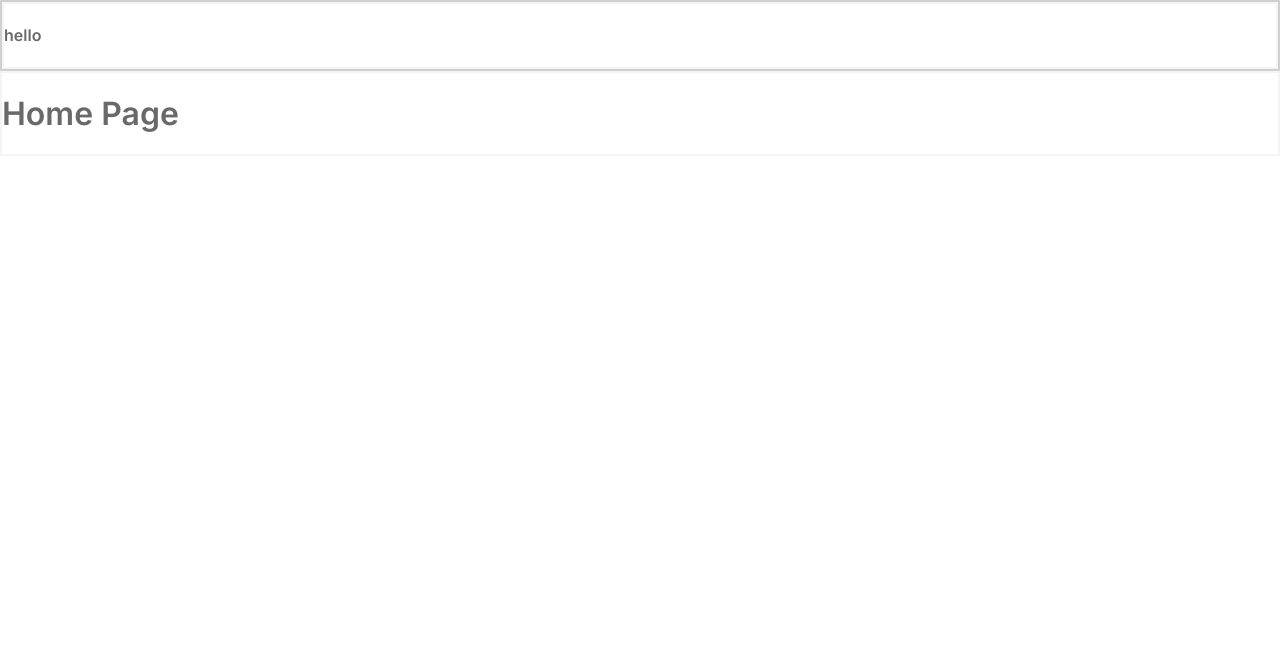
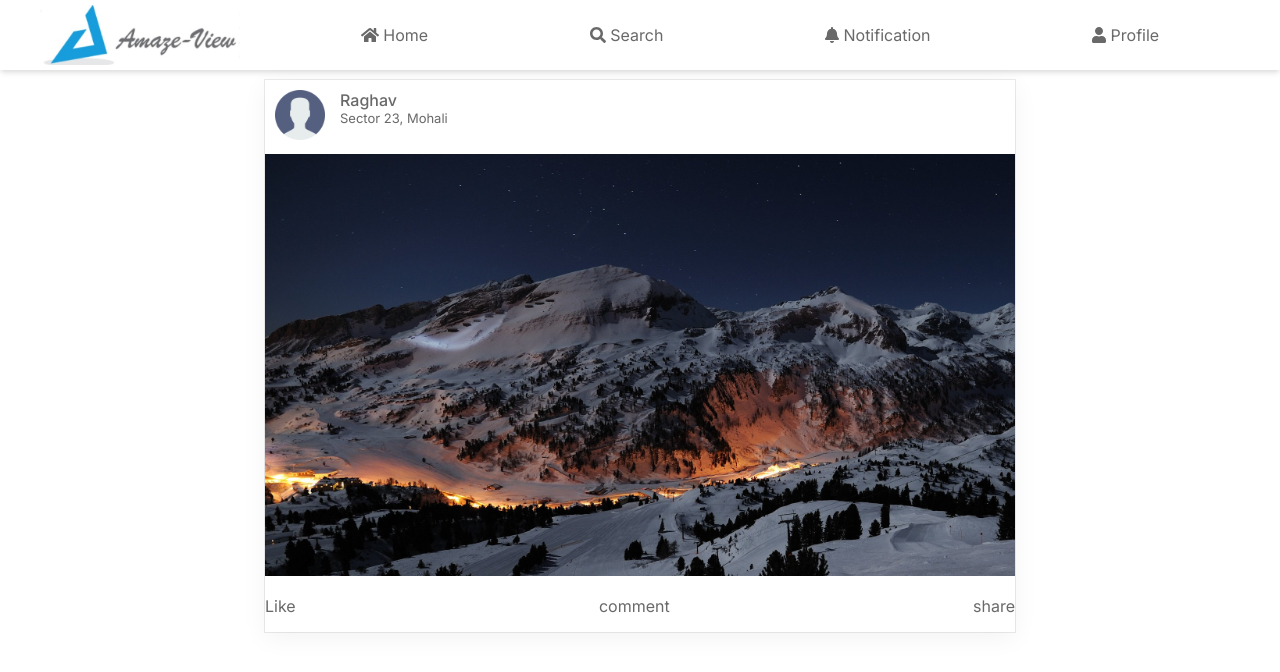
Before and after one commit to dr-cyberx/Amaze-View, a Next.js app in the folder client/: page /Home in a window 1280 px wide. Shown: the top 672 px of the page. Built offline with nearby package versions, Linux system fonts and the light colour scheme; sample sign-in values are in the browser's storage.

Commit message:
adding post card component

```diff
--- a/client/components/general/Navbar.tsx
+++ b/client/components/general/Navbar.tsx
@@ -1,13 +1,37 @@
 import React from "react";
 import StandardView from "./StandardWidth";
-import styles from "../../styles/Navbar.module.scss";
+import Logo from "@components/reusable/Logo";
+import { FontAwesomeIcon } from "@fortawesome/react-fontawesome";
+import {
+  faHome,
+  faSearch,
+  faBell,
+  faUser,
+} from "@fortawesome/free-solid-svg-icons";
+import styles from "@styles/Navbar.module.scss";
 
 const Navbar: React.FunctionComponent = (): JSX.Element => {
   return (
     <div className={styles.navbar_container}>
       <StandardView>
         <div className={styles.navbar}>
-          <h4>hello</h4>
+          <div className={styles.navbar_logo}>
+            <Logo size="small" />
+          </div>
+          <ul className={styles.nav_links}>
+            <li>
+              <FontAwesomeIcon size="1x" icon={faHome} /> Home
+            </li>
+            <li>
+              <FontAwesomeIcon size="1x" icon={faSearch} /> Search
+            </li>
+            <li>
+              <FontAwesomeIcon size="1x" icon={faBell} /> Notification
+            </li>
+            <li>
+              <FontAwesomeIcon size="1x" icon={faUser} /> Profile
+            </li>
+          </ul>
         </div>
       </StandardView>
     </div>
--- /dev/null
+++ b/client/components/general/PostCard.tsx
@@ -0,0 +1,41 @@
+import React from "react";
+import Image from "next/image";
+import style from "@styles/PostCard.module.scss";
+
+const PostCard: React.FunctionComponent = (): JSX.Element => {
+  return (
+    <div className={style.Post_Card}>
+      <div className={style.Post_card_head}>
+        <div className={style.userIcon}>
+          <Image
+            alt="Mountains"
+            src="/userIcon.png"
+            objectFit="cover"
+            height="50px"
+            width="50px"
+          />
+        </div>
+        <div>
+          <p style={{ margin: "0", fontWeight: 450 }}>Raghav</p>
+          <p style={{ margin: "0", fontSize: "13px" }}>Sector 23, Mohali</p>
+        </div>
+      </div>
+      <div className={style.Post_card_body}>
+        <Image
+          alt="Mountains"
+          src="/mountainWallpaper.jpg"
+          objectFit="cover"
+          height="450px"
+          width="800px"
+        />
+      </div>
+      <div className={style.Post_card_foot}>
+        <p>Like</p>
+        <p>comment</p>
+        <p>share</p>
+      </div>
+    </div>
+  );
+};
+
+export default PostCard;
--- a/client/components/reusable/Logo.tsx
+++ b/client/components/reusable/Logo.tsx
@@ -8,10 +8,10 @@ interface ILogo {
 const handleHeight = (size: string): string => {
   switch (size) {
     case "small":
-      return "80px";
+      return "60px";
     case "medium":
       return "100px";
-    case "small":
+    case "large":
       return "150px";
     default:
       return "100px";
@@ -21,10 +21,10 @@ const handleHeight = (size: string): string => {
 const handleWidth = (size: string): string => {
   switch (size) {
     case "small":
-      return "300";
+      return "200";
     case "medium":
       return "350px";
-    case "small":
+    case "large":
       return "400";
     default:
       return "350";
--- a/client/pages/Home.tsx
+++ b/client/pages/Home.tsx
@@ -1,7 +1,8 @@
 import React, { useEffect } from "react";
 import router from "next/router";
-import Navbar from "../components/general/Navbar";
-import StandardView from "../components/general/StandardWidth";
+import Navbar from "@components/general/Navbar";
+import StandardView from "@components/general/StandardWidth";
+import PostCard from "@components/general/PostCard";
 
 const Home: React.FunctionComponent = (): JSX.Element => {
   useEffect(() => {
@@ -16,7 +17,7 @@ const Home: React.FunctionComponent = (): JSX.Element => {
     <>
       <Navbar />
       <StandardView>
-        <h1>Home Page</h1>
+        <PostCard />
       </StandardView>
     </>
   );
--- a/client/pages/auth/Login.tsx
+++ b/client/pages/auth/Login.tsx
@@ -1,5 +1,4 @@
 import React, { useEffect, useState } from "react";
-import Image from "next/image";
 import { gql, useMutation } from "@apollo/client";
 import router from "next/router";
 import TextField from "../../components/reusable/TextField";
@@ -95,7 +94,7 @@ const Login: React.FunctionComponent = (): JSX.Element => {
   return (
     <div className={styles.Login_container}>
       <div className={styles.Logo_wrapper}>
-        <Logo size="small" />
+        <Logo size="medium" />
       </div>
       <div className={styles.Login_form_container}>
         <div className={styles.form}>
--- a/client/styles/Navbar.module.scss
+++ b/client/styles/Navbar.module.scss
@@ -1,6 +1,32 @@
 .navbar_container {
   width: 100vw;
   min-height: 70px;
+  padding-top: 5px;
   max-height: auto;
-  border: 2px solid rgb(208, 208, 208);
+  box-shadow: rgba(0, 0, 0, 0.1) 0px 4px 6px -1px,
+    rgba(0, 0, 0, 0.06) 0px 2px 4px -1px;
+  & .navbar {
+    // border: 2px solid red;
+    display: flex;
+    justify-content: space-between;
+    & .nav_links {
+      flex: 1;
+      display: flex;
+      text-decoration: none;
+      list-style: none;
+      //   border: 2px solid red;
+      justify-content: space-around;
+      align-items: center;
+      cursor: pointer;
+      transition: all 0.3s ease-in-out;
+    }
+    & .nav_links li:hover {
+      color: black;
+    }
+    & .navbar_logo {
+      display: flex;
+      //   border: 2px solid red;
+      justify-content: space-around;
+    }
+  }
 }
--- /dev/null
+++ b/client/styles/PostCard.module.scss
@@ -0,0 +1,26 @@
+.Post_Card {
+  width: 750px;
+
+  margin: auto;
+  margin-top: 10px;
+  box-shadow: rgba(0, 0, 0, 0.05) 0px 6px 24px 0px,
+    rgba(0, 0, 0, 0.08) 0px 0px 0px 1px;
+  & .Post_card_head {
+    display: flex;
+    padding: 10px;
+    // border: 2px solid red;
+    & .userIcon {
+      width: 50px;
+      margin-right: 15px;
+      border-radius: 50%;
+    }
+  }
+  & .Post_card_body {
+    // border: 2px solid red;
+  }
+  & .Post_card_foot{
+      display: flex;
+      justify-content: space-between;
+      align-items: center;
+  }
+}
--- a/client/styles/StandardView.module.scss
+++ b/client/styles/StandardView.module.scss
@@ -1,7 +1,7 @@
 .StandardView {
-  max-width: 1280px;
+  max-width: 1200px;
   min-width: auto;
-  border: 2px solid rgb(245, 244, 244);
+//   border: 2px solid rgb(245, 244, 244);
   height: auto;
   margin: auto;
 }
```
Also changed, not shown: client/pages/auth/Signup.tsx (+138 -5 lines), client/tsconfig.json (+7 -0 lines), client/public/userIcon.png (added).
